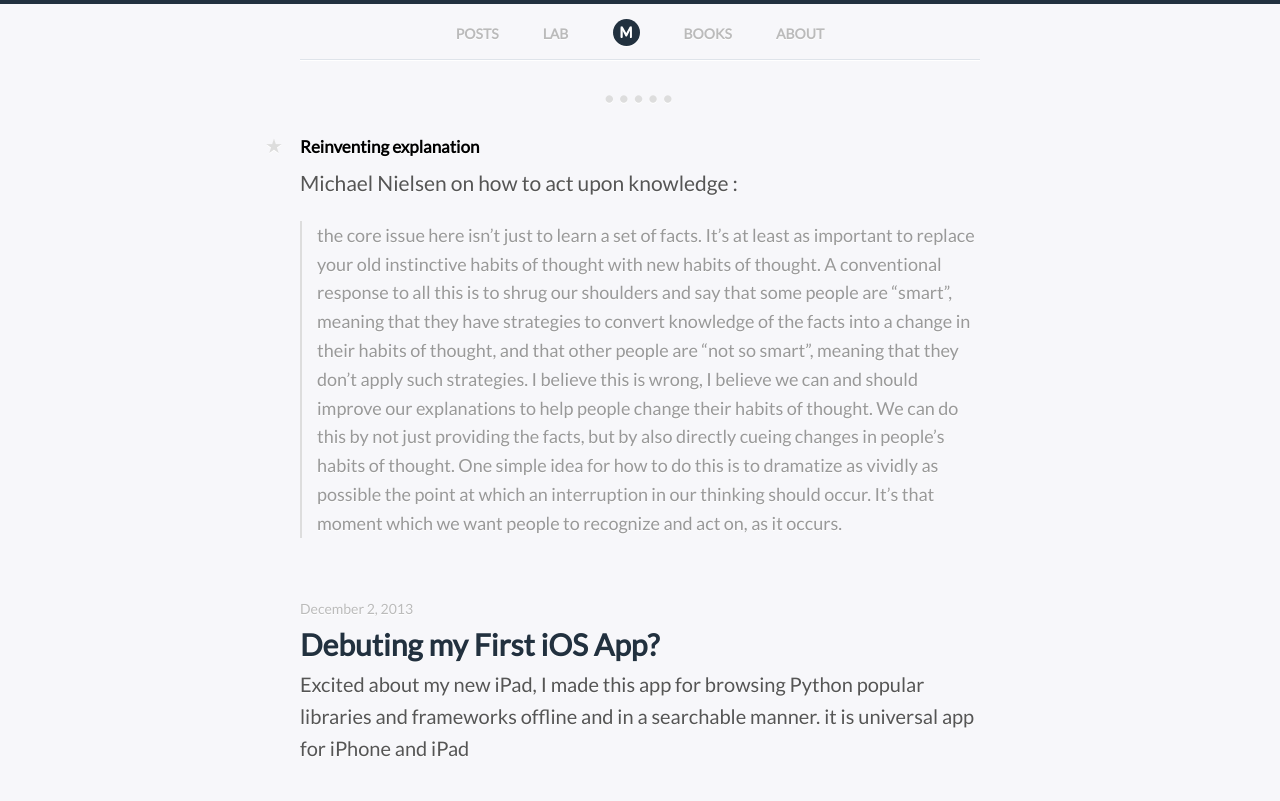
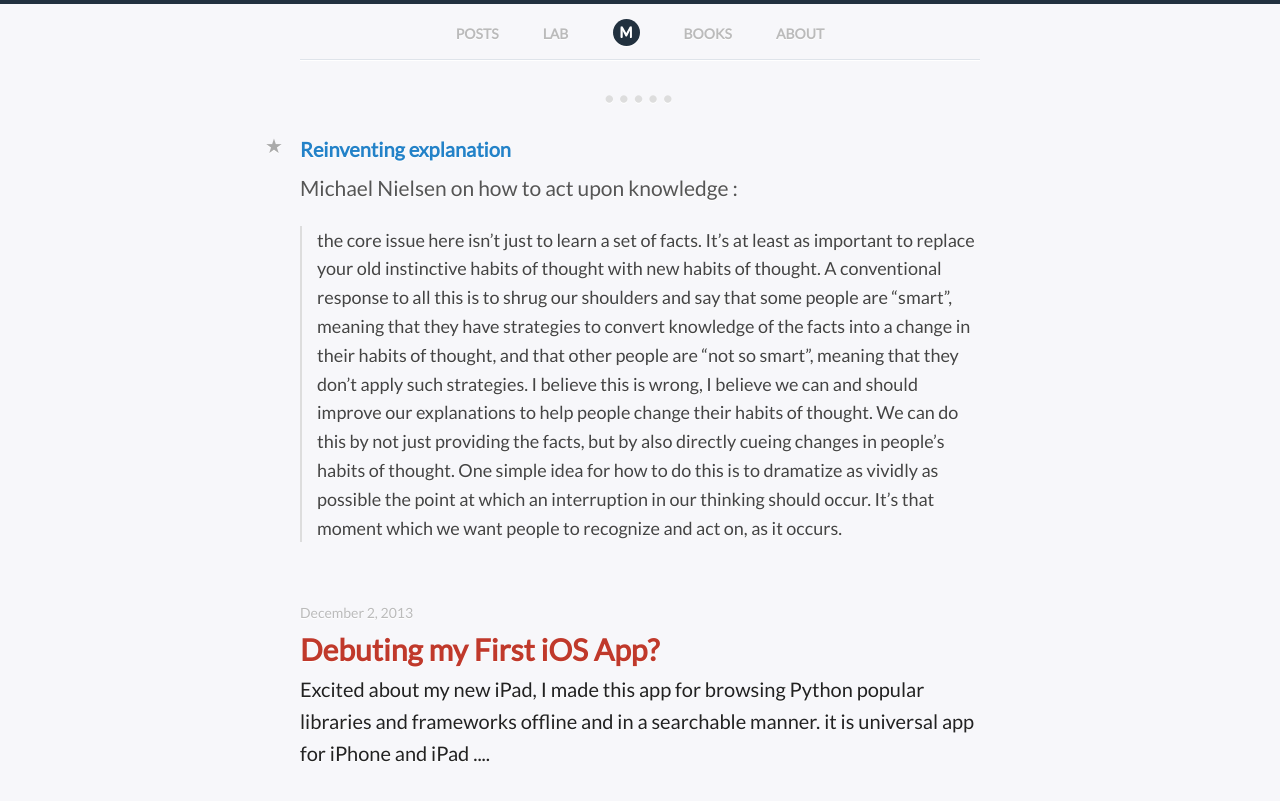
Before and after one commit to HyperMind/HyperMind.github.io, a Jekyll site: the page built from index.html, in a window 1280 px wide. Shown: the top 801 px of the page. Built offline with Jekyll 4.4.1, drawn with Linux system fonts in a browser that asks for light colours; Markdown is read by kramdown in place of the engine named in the settings.

Commit message:
change some damn style

```diff
--- a/css/base.css
+++ b/css/base.css
@@ -152,13 +152,13 @@ ul.nav li.logo a {
 }
 
 .listing .post h2 a {
-  color: #22313F;
+  color: #c0392b;
   text-decoration: none;
 }
 
 .listing .post .post-summary {
   font-size: 20px;
-  color: #555;
+  color: #222;
 }
 
 .listing .post.other {
@@ -166,10 +166,11 @@ ul.nav li.logo a {
 }
 .listing .post.other h2 {
   margin: -5px 0 -15px 0;
-  font-size: 17px;
+  font-size: 20px;
+
 }
 .listing .post.other h2 a {
-  color: #000;
+  color: #2382c8;
 }
 .listing .post.other p:last-child {
   margin-bottom: 0;
@@ -183,7 +184,7 @@ ul.nav li.logo a {
   width: 20px;
   height: 20px;
   font-size: 20px;
-  color: #ddd;
+  color: #aaa;
 }
 .listing .post.other .icon:hover {
   text-decoration: none;
@@ -317,7 +318,7 @@ blockquote {
 }
 blockquote p {
   margin: 12px 0;
-  color: #999;
+  color: #444;
 }
 
 table {
```
Also changed, not shown: _posts/2013-12-2-My-First-iOS-App.md (+1 -1 lines), _posts/2014-09-18 history matters.md (deleted, +0 -11 lines), about/index.md (+1 -1 lines), 4 other files.
